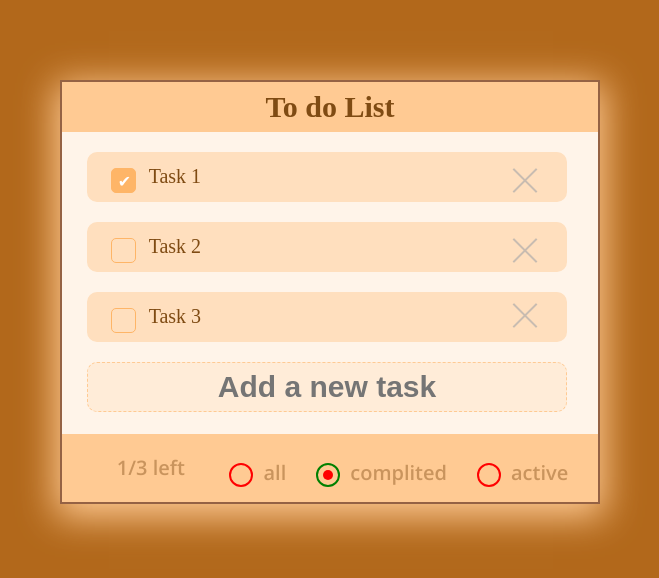
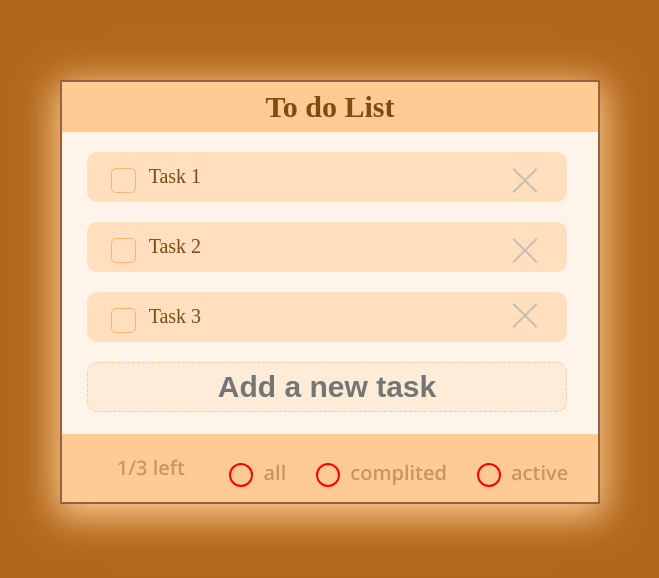
Before and after one commit to Jaonja/-, a Vue app in the folder vue-movie/: page / in a window 1280 px wide. Shown: the part 108-686 px from the top of the page, without its empty margins (310-969 px from the left). Built offline with nearby package versions, Linux system fonts and the light colour scheme.

Commit message:
isChecked: false: По дефолту

```diff
--- a/vue-movie/src/components/ChekboxWrapper.vue
+++ b/vue-movie/src/components/ChekboxWrapper.vue
@@ -16,9 +16,9 @@ export default {
   data() {
     return {
       ckeckBoxs: [
-        { textTask: "Task 1", id: 1, isChecked: true },
-        { textTask: "Task 2", id: 2, isChecked: false },
-        { textTask: "Task 3", id: 3, isChecked: false },
+        { textTask: "Task 1", id: 1, isChecked: false, },
+        { textTask: "Task 2", id: 2, isChecked: false,},
+        { textTask: "Task 3", id: 3, isChecked: false, },
       ],
     };
   },
--- a/vue-movie/src/components/RadioButtons.vue
+++ b/vue-movie/src/components/RadioButtons.vue
@@ -13,8 +13,8 @@ export default {
   data() {
     return {
       buttons: [
-        { text: "all", id: 1, isChecked: true },
-        { text: "complited", id: 2, isChecked: true },
+        { text: "all", id: 1, isChecked: false },
+        { text: "complited", id: 2, isChecked: false },
         { text: "active", id: 3, isChecked: false },
       ],
     };
```
